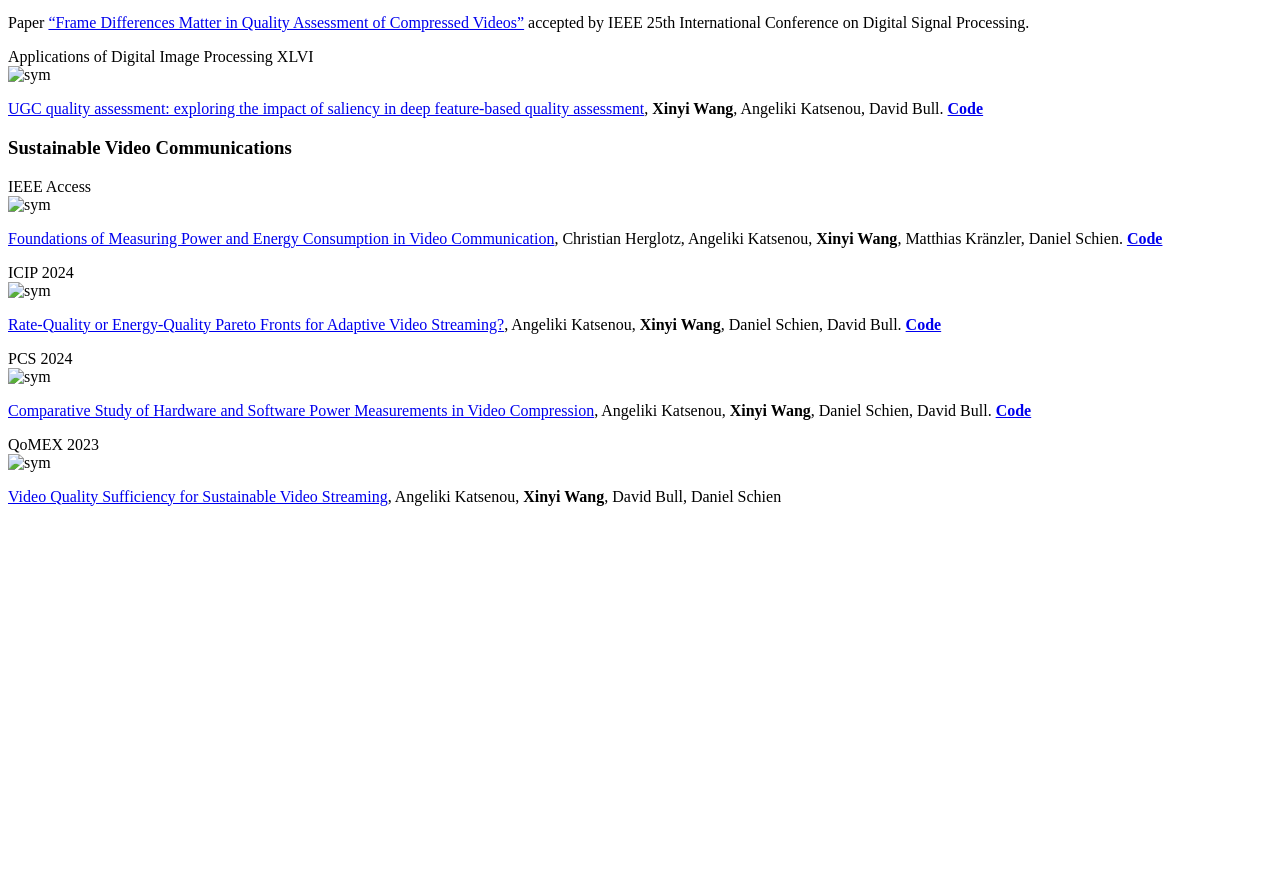
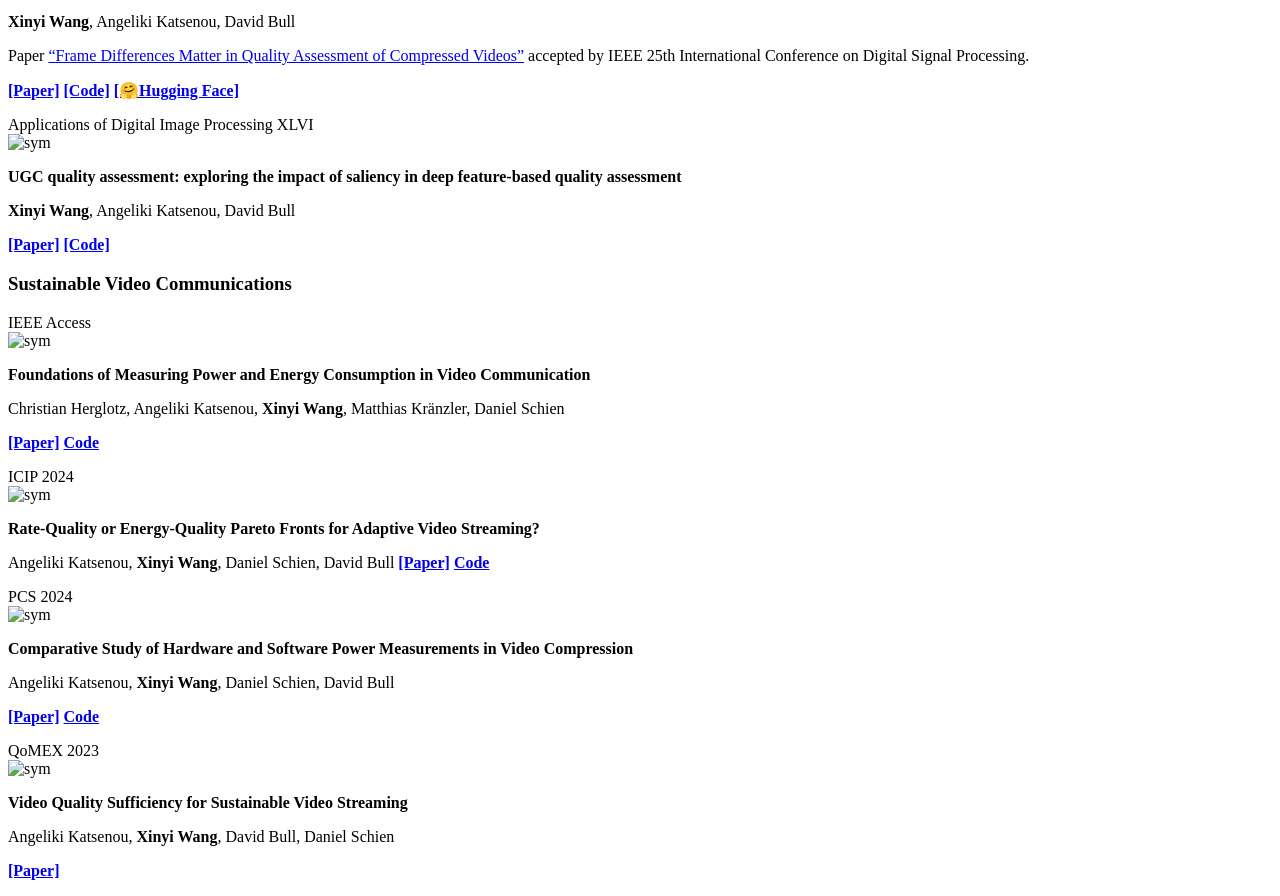
Before and after one commit to xinyiW915/xinyiW915.github.io, a Jekyll site: the page built from _pages/includes/pub.md, in a window 1280 px wide and 1400 px high, scrolled down 1909 px. Shown: the part 504-1400 px from the top of the window. Built offline with Jekyll 4.4.1, drawn with Linux system fonts in a browser that asks for light colours; our own code applies the rules of GitHub Pages for plain Markdown files; before the commit the page ends 2935 px from its top, so only the background shows below that; some of the changed text lies outside the part shown.

Commit message:
Update pub.md

```diff
--- a/_pages/includes/pub.md
+++ b/_pages/includes/pub.md
@@ -16,9 +16,13 @@
 <div class='paper-box'><div class='paper-box-image'><div><div class="badge">DSP 2025</div><img src='images/ReLaX-VQA.png' alt="sym" width="85%"></div></div>
 <div class='paper-box-text' markdown="1">
 
-[ReLaX-VQA: Residual Fragment and Layer Stack Extraction for Enhancing Video Quality Assessment](https://arxiv.org/abs/2407.11496), **Xinyi Wang**, Angeliki Katsenou, David Bull. [**Code**](https://github.com/xinyiW915/ReLaX-VQA) [**🤗Hugging Face**](https://huggingface.co/papers/2407.11496)
+**ReLaX-VQA: Residual Fragment and Layer Stack Extraction for Enhancing Video Quality Assessment**
+
+**Xinyi Wang**, Angeliki Katsenou, David Bull
 
 Paper [“Frame Differences Matter in Quality Assessment of Compressed Videos”](https://ieeexplore.ieee.org/document/11075040) accepted by IEEE 25th International Conference on Digital Signal Processing.
+
+[**[Paper]**](https://arxiv.org/abs/2407.11496) [**[Code]**](https://github.com/xinyiW915/ReLaX-VQA) [**[🤗Hugging Face]**](https://huggingface.co/papers/2407.11496)
 </div>
 </div>
 
@@ -26,7 +30,11 @@ Paper [“Frame Differences Matter in Quality Assessment of Compressed Videos”
 <div class='paper-box'><div class='paper-box-image'><div><div class="badge">Applications of Digital Image Processing XLVI</div><img src='images/Saliency.png' alt="sym" width="85%"></div></div>
 <div class='paper-box-text' markdown="1">
 
-[UGC quality assessment: exploring the impact of saliency in deep feature-based quality assessment](https://www.spiedigitallibrary.org/conference-proceedings-of-spie/12674/1267418/UGC-quality-assessment--exploring-the-impact-of-saliency-in/10.1117/12.2676136.short#_=_), **Xinyi Wang**, Angeliki Katsenou, David Bull. [**Code**](https://github.com/xinyiW915/SPIE-2023-Supplementary)
+**UGC quality assessment: exploring the impact of saliency in deep feature-based quality assessment**
+
+**Xinyi Wang**, Angeliki Katsenou, David Bull
+
+[**[Paper]**](https://www.spiedigitallibrary.org/conference-proceedings-of-spie/12674/1267418/UGC-quality-assessment--exploring-the-impact-of-saliency-in/10.1117/12.2676136.short#_=_) [**[Code]**](https://github.com/xinyiW915/SPIE-2023-Supplementary)
 </div>
 </div>
 
@@ -34,14 +42,21 @@ Paper [“Frame Differences Matter in Quality Assessment of Compressed Videos”
 <div class='paper-box'><div class='paper-box-image'><div><div class="badge">IEEE Access</div><img src='images/measuring_power.jpg' alt="sym" width="80%"></div></div>
 <div class='paper-box-text' markdown="1">
 
-[Foundations of Measuring Power and Energy Consumption in Video Communication](https://ieeexplore.ieee.org/document/10904224), Christian Herglotz, Angeliki Katsenou, **Xinyi Wang**, Matthias Kränzler, Daniel Schien. [**Code**](https://github.com/CEatBTU/OPEMS)
+**Foundations of Measuring Power and Energy Consumption in Video Communication**
+
+Christian Herglotz, Angeliki Katsenou, **Xinyi Wang**, Matthias Kränzler, Daniel Schien
+
+[**[Paper]**](https://ieeexplore.ieee.org/document/10904224) [**Code**](https://github.com/CEatBTU/OPEMS)
 </div>
 </div>
 
 <div class='paper-box'><div class='paper-box-image'><div><div class="badge">ICIP 2024</div><img src='images/Overview_EQABR.png' alt="sym" width="80%"></div></div>
 <div class='paper-box-text' markdown="1">
 
-[Rate-Quality or Energy-Quality Pareto Fronts for Adaptive Video Streaming?](https://ieeexplore.ieee.org/document/10648088), Angeliki Katsenou, **Xinyi Wang**, Daniel Schien, David Bull. [**Code**](https://github.com/xinyiW915/quality-energy/tree/main/ICIP-2024)
+**Rate-Quality or Energy-Quality Pareto Fronts for Adaptive Video Streaming?**
+
+Angeliki Katsenou, **Xinyi Wang**, Daniel Schien, David Bull
+[**[Paper]**](https://ieeexplore.ieee.org/document/10648088) [**Code**](https://github.com/xinyiW915/quality-energy/tree/main/ICIP-2024)
 </div>
 </div>
 
@@ -49,7 +64,11 @@ Paper [“Frame Differences Matter in Quality Assessment of Compressed Videos”
 <div class='paper-box'><div class='paper-box-image'><div><div class="badge">PCS 2024</div><img src='images/Overview.png' alt="sym" width="85%"></div></div>
 <div class='paper-box-text' markdown="1">
 
-[Comparative Study of Hardware and Software Power Measurements in Video Compression](https://ieeexplore.ieee.org/document/10566286), Angeliki Katsenou, **Xinyi Wang**, Daniel Schien, David Bull. [**Code**](https://github.com/xinyiW915/quality-energy/tree/main/PCS-2024)
+**Comparative Study of Hardware and Software Power Measurements in Video Compression**
+
+Angeliki Katsenou, **Xinyi Wang**, Daniel Schien, David Bull
+
+[**[Paper]**](https://ieeexplore.ieee.org/document/10566286) [**Code**](https://github.com/xinyiW915/quality-energy/tree/main/PCS-2024)
 </div>
 </div>
 
@@ -57,6 +76,10 @@ Paper [“Frame Differences Matter in Quality Assessment of Compressed Videos”
 <div class='paper-box'><div class='paper-box-image'><div><div class="badge">QoMEX 2023</div><img src='images/qomex2023.png' alt="sym" width="85%"></div></div>
 <div class='paper-box-text' markdown="1">
 
-[Video Quality Sufficiency for Sustainable Video Streaming](https://research-information.bris.ac.uk/ws/portalfiles/portal/369604144/QoMEX2023_Sustainability_Workshop_1_.pdf), Angeliki Katsenou, **Xinyi Wang**, David Bull, Daniel Schien
+**Video Quality Sufficiency for Sustainable Video Streaming**
+
+Angeliki Katsenou, **Xinyi Wang**, David Bull, Daniel Schien
+
+[**[Paper]**](https://research-information.bris.ac.uk/ws/portalfiles/portal/369604144/QoMEX2023_Sustainability_Workshop_1_.pdf)
 </div>
 </div>
```
